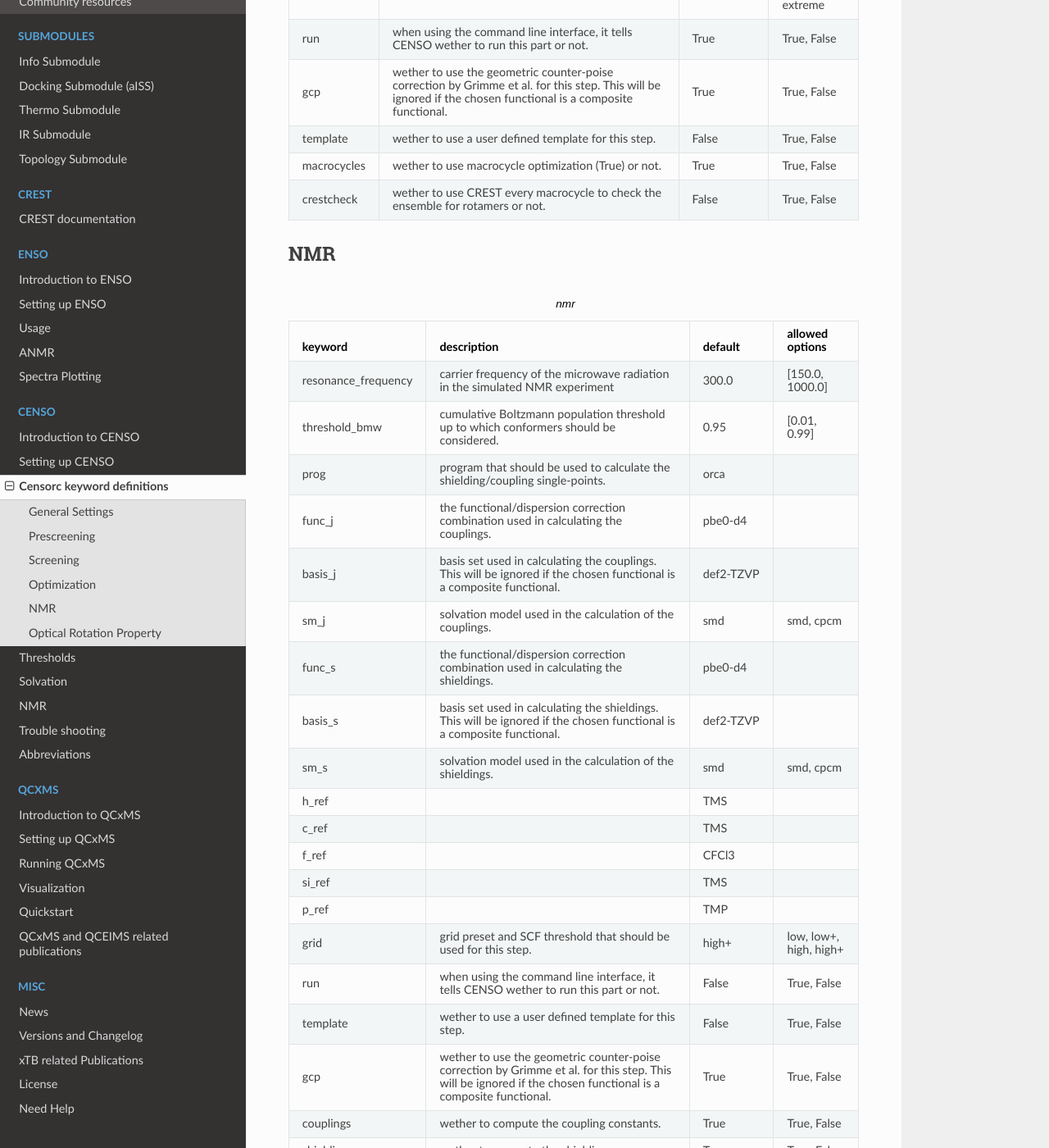
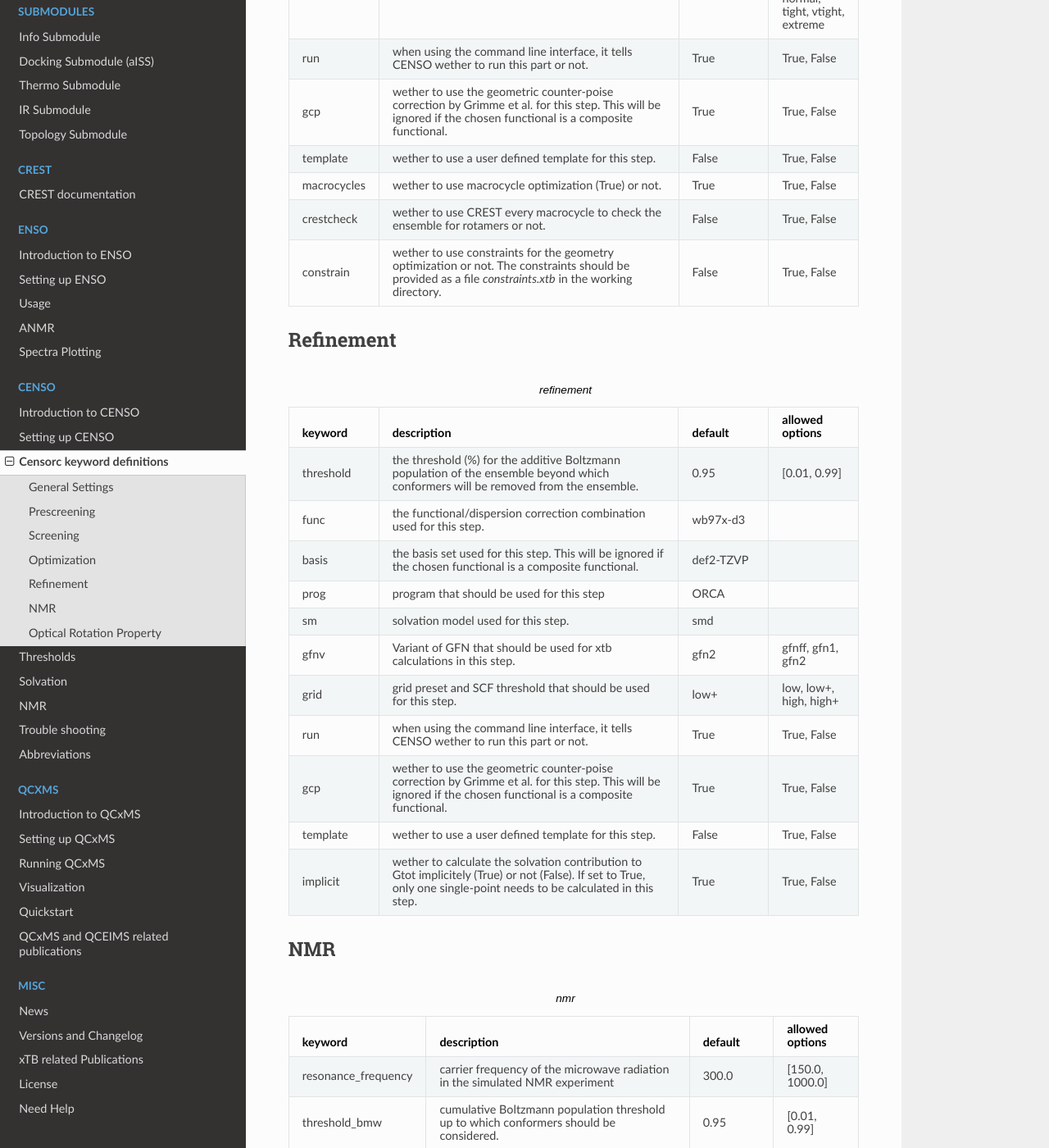
Before and after one commit to grimme-lab/xtb_docs, a Sphinx documentation site: the page built from source/CENSO_docs/censorc.rst, in a window 1280 px wide and 1400 px high, scrolled down 3911 px. Shown: the whole window at 82% size. Built offline with Sphinx 7.4.7 and the Read the Docs theme 2.0.0, drawn with Linux system fonts in a browser that asks for light colours; pages that are not in the unit, such as notebooks, are missing from menus.

Commit message:
doc update for refinement and constraints

```diff
--- a/source/CENSO_docs/censorc.rst
+++ b/source/CENSO_docs/censorc.rst
@@ -283,7 +283,67 @@ Optimization
       - wether to use CREST every macrocycle to check the ensemble for rotamers or not.
       - False
       - True, False
+    * - constrain
+      - wether to use constraints for the geometry optimization or not. The constraints should be provided as a file `constraints.xtb` in the working directory.
+      - False
+      - True, False
 
+
+Refinement
+---------
+
+.. list-table:: refinement
+    :widths: 30 100 30 30
+    :header-rows: 1
+
+    * - keyword
+      - description
+      - default
+      - allowed options
+    * - threshold
+      - the threshold (%) for the additive Boltzmann population of the ensemble beyond which conformers will be removed from the ensemble.
+      - 0.95
+      - [0.01, 0.99]
+    * - func
+      - the functional/dispersion correction combination used for this step.
+      - wb97x-d3
+      -
+    * - basis
+      - the basis set used for this step. This will be ignored if the chosen functional is a composite functional.
+      - def2-TZVP
+      -
+    * - prog
+      - program that should be used for this step
+      - ORCA
+      -
+    * - sm
+      - solvation model used for this step.
+      - smd
+      -
+    * - gfnv
+      - Variant of GFN that should be used for xtb calculations in this step.
+      - gfn2
+      - gfnff, gfn1, gfn2
+    * - grid
+      - grid preset and SCF threshold that should be used for this step.
+      - low+
+      - low, low+, high, high+
+    * - run
+      - when using the command line interface, it tells CENSO wether to run this part or not.
+      - True
+      - True, False
+    * - gcp
+      - wether to use the geometric counter-poise correction by Grimme et al. for this step. This will be ignored if the chosen functional is a composite functional.
+      - True
+      - True, False
+    * - template
+      - wether to use a user defined template for this step.
+      - False
+      - True, False
+    * - implicit
+      - wether to calculate the solvation contribution to Gtot implicitely (True) or not (False). If set to True, only one single-point needs to be calculated in this step.
+      - True
+      - True, False
 
 
 NMR
```
Also changed, not shown: source/CENSO_docs/censo.rst (+16 -2 lines).
